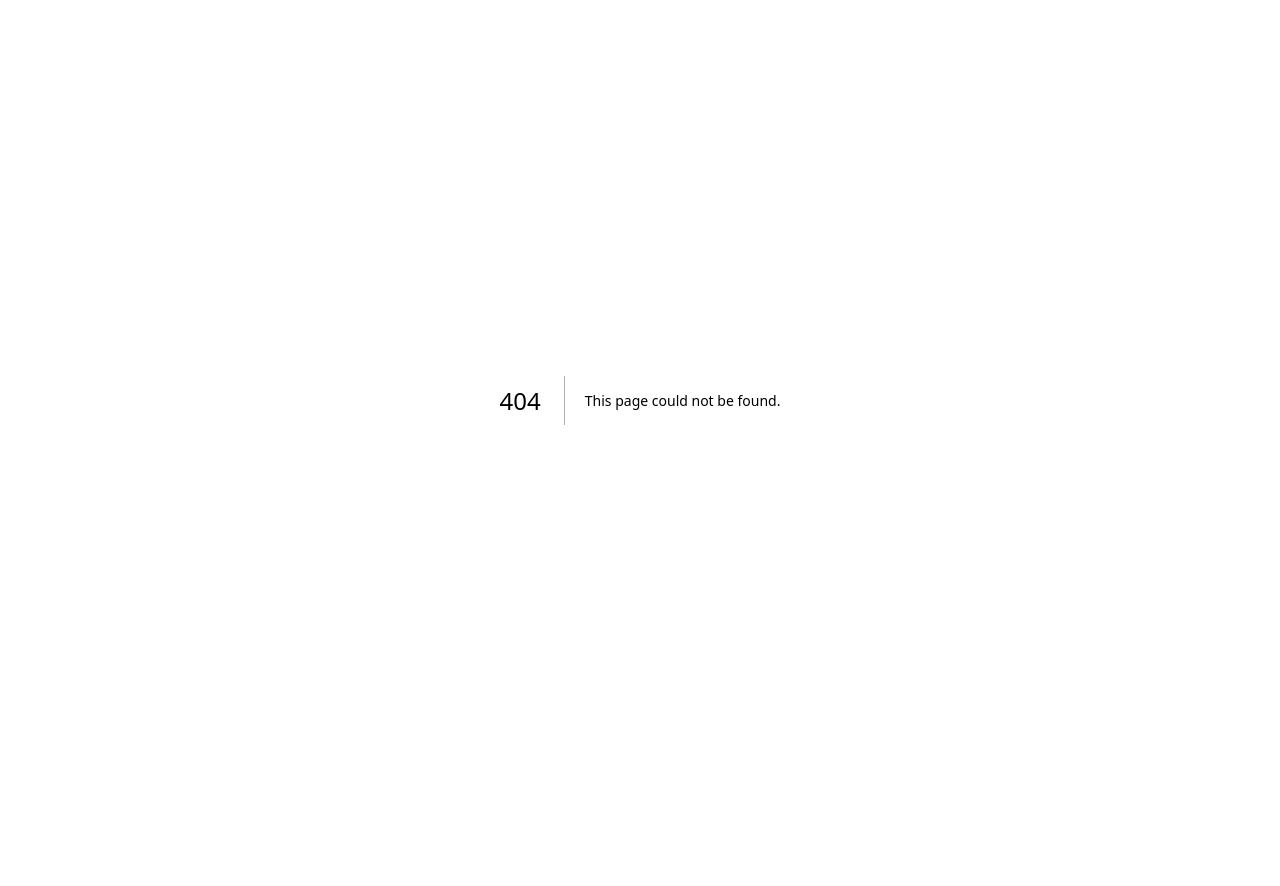
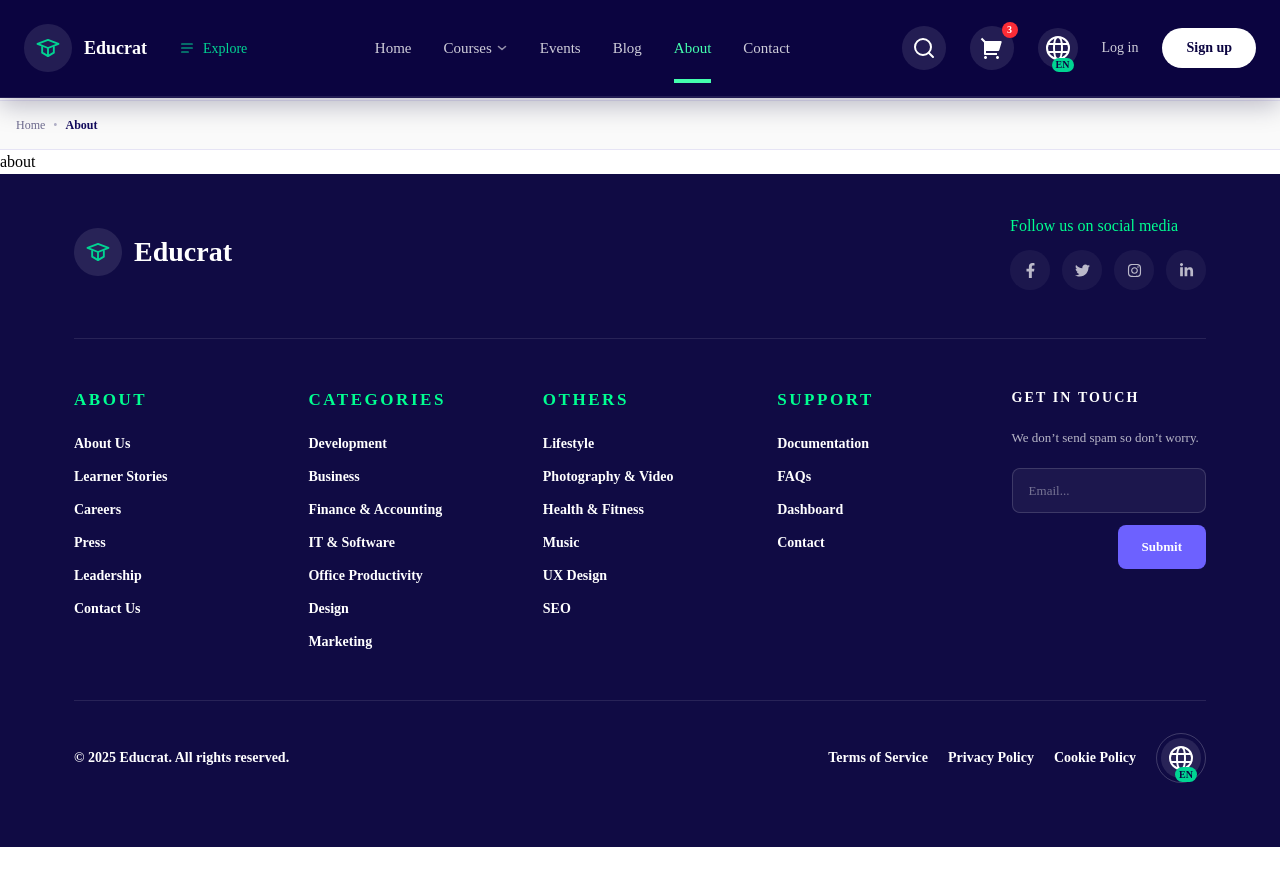
Before and after one commit to AGZ-Team/Courses-Frontend, a Next.js app: page /en/about in a window 1280 px wide. Before the commit this address had no page. Shown: the top 886 px of the page. Before the commit the page ends 800 px from the top, so only its background shows below. Built offline with nearby package versions, Linux system fonts and the light colour scheme.

Commit message:
Removed dropdowns and added about page

```diff
--- a/messages/ar.json
+++ b/messages/ar.json
@@ -136,7 +136,6 @@
         "courses": "الدورات",
         "events": "الفعاليات",
         "blog": "المدونة",
-        "pages": "الصفحات",
         "about": "من نحن",
         "projects": "المشاريع",
         "services": "الخدمات",
@@ -154,7 +153,7 @@
         "courses": "جميع الدورات",
         "events": "الفعاليات",
         "blog": "المدونة",
-        "pages": "الصفحات",
+        "about": "من نحن",
         "contact": "اتصل بنا",
         "login": "تسجيل الدخول",
         "signup": "إنشاء حساب",
--- a/messages/en.json
+++ b/messages/en.json
@@ -136,7 +136,6 @@
     "courses": "Courses",
     "events": "Events",
     "blog": "Blog",
-    "pages": "Pages",
     "about": "About",
     "projects": "Projects",
     "services": "Services",
@@ -154,7 +153,7 @@
     "courses": "All Courses",
     "events": "Events",
     "blog": "Blog",
-    "pages": "Pages",
+    "about": "About",
     "contact": "Contact",
     "login": "Log In",
     "signup": "Sign Up",
--- /dev/null
+++ b/src/app/[locale]/about/page.tsx
@@ -0,0 +1,7 @@
+import React from 'react'
+
+export default function about() {
+  return (
+    <div>about</div>
+  )
+}
--- a/src/components/BreadCrumb.tsx
+++ b/src/components/BreadCrumb.tsx
@@ -55,7 +55,7 @@ export default function BreadCrumb({items, className}: BreadCrumbProps) {
     }
 
     // Known translatable segments
-    const knownSegments = ['courses', 'events', 'blog', 'pages', 'contact', 'login', 'signup', 'privacy', 'terms'];
+    const knownSegments = ['courses', 'events', 'blog', 'about', 'contact', 'login', 'signup', 'privacy', 'terms'];
 
     localeSegments.forEach((segment, index) => {
       const href = `/${[locale, ...localeSegments.slice(0, index + 1)].join('/')}`;
--- a/src/components/Navbar/MainNavbar.tsx
+++ b/src/components/Navbar/MainNavbar.tsx
@@ -22,11 +22,11 @@ const MainNavbar = () => {
   const [isMobileMenuOpen, setIsMobileMenuOpen] = useState(false);
 
   const navItems: NavItem[] = [
-    {labelKey: 'home', href: '/', hasDropdown: true, isActive: true},
+    {labelKey: 'home', href: '/', isActive: true},
     {labelKey: 'courses', href: '/courses', hasDropdown: true},
-    {labelKey: 'events', href: '/events', hasDropdown: true},
-    {labelKey: 'blog', href: '/blog', hasDropdown: true},
-    {labelKey: 'pages', href: '/pages', hasDropdown: true},
+    {labelKey: 'events', href: '/events'},
+    {labelKey: 'blog', href: '/blog'},
+    {labelKey: 'about', href: '/about' },
     {labelKey: 'contact', href: '/contact'}
   ];
 
```
